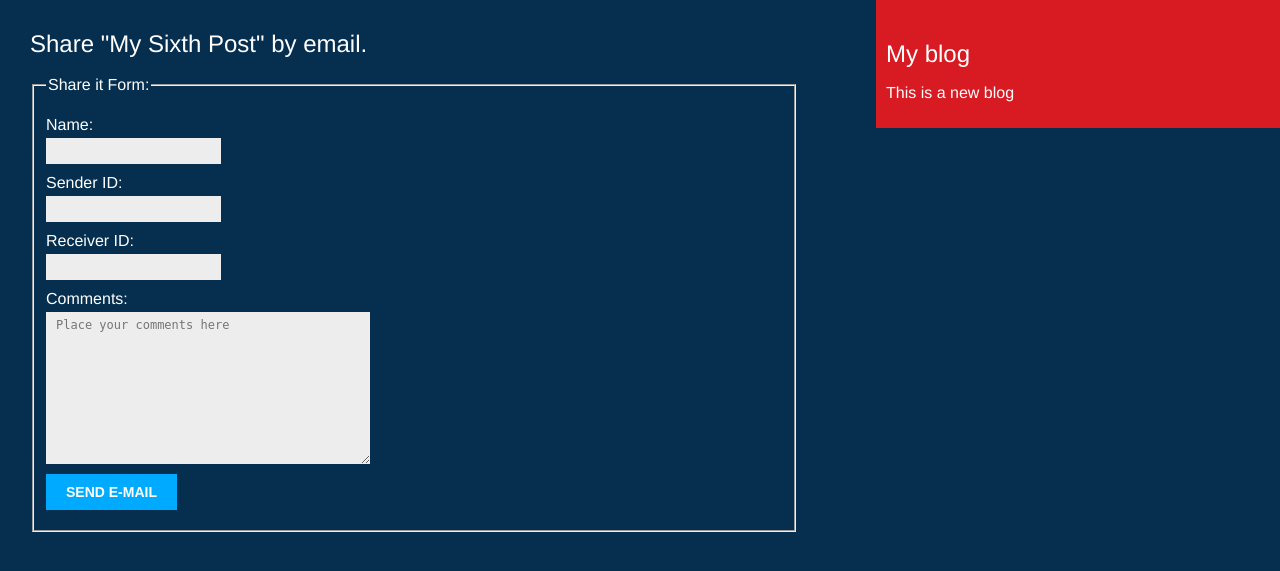
After one commit to vamsden/applets, a Django app: template mysite/templates/blog/share.html in a window 1280 px wide. The commit adds this page. Shown: the top 571 px of the page. Run offline with Django 3.2, Linux system fonts and the light colour scheme; the template is opened without the code that fills it: values that come from a table or form of the project are taken from there, others are empty; data comes from the database, SQL or seed files in the repository.

Commit message:
Bug Fixes, Configured share it Form on the blog

```diff
--- a/mysite/blog/forms.py
+++ b/mysite/blog/forms.py
@@ -3,6 +3,12 @@ from django import forms
 
 class EmailPostForm(forms.Form):
 	name = forms.CharField(max_length=25)
-	email = forms.EmailField()
-	to = forms.EmailField()
-	comments = forms.TextField(required=False)
+	email = forms.EmailField(label='Sender ID')
+	to = forms.EmailField(label='Receiver ID')
+	comments = forms.CharField(required=False, widget=forms.Textarea(
+		attrs={
+			"id": "comments",
+			"title": "Insert Comments",
+			"placeholder": "Place your comments here",
+		})
+	)
--- a/mysite/blog/urls.py
+++ b/mysite/blog/urls.py
@@ -6,4 +6,5 @@ urlpatterns = [
 	url(r'^$', views.PostListView.as_view(), name='post_list'),
 	url(r'^(?P<year>\d{4})/(?P<month>\d{2})/(?P<day>\d{2})/'\
 		r'(?P<post>[-\w]+)/$', views.post_detail, name='post_detail'),
+	url(r'^(?P<post_id>\d+)/share/$', views.post_share, name='post_share'),
 ]
--- a/mysite/static/css/blog.css
+++ b/mysite/static/css/blog.css
@@ -99,3 +99,8 @@ input[type=submit] {
     font-size:12px;
     color:#666;
 }
+
+/* share form */
+label {
+    color: #fff;
+}
--- a/mysite/templates/blog/detail.html
+++ b/mysite/templates/blog/detail.html
@@ -10,5 +10,6 @@
 		Go Back Button in javascript
 		< input type=button value="Previous Page" onClick="javascript:history.g
 	{% endcomment %}
+	<p><a href="{% url 'blog:post_share' post.id %}">Share this post</a></p>
 	<button><a href="{{request.META.HTTP_REFERER}}">Go back</a></button>
 {% endblock content %}
--- /dev/null
+++ b/mysite/templates/blog/share.html
@@ -0,0 +1,29 @@
+{% extends "blog/base.html" %}
+
+{% block title %}Share a post{% endblock title %}
+
+{% block content %}
+	{% if sent %}
+		<h2>Email was successfully sent.</h2>
+		<p>"{{ post.title }}" was successfully sent to {{ receiver }}.</p>
+		<button><a href="{{request.META.HTTP_REFERER}}">Go back</a></button>
+	{% else %}
+		<h2>Share "{{ post.title }}" by email.</h2><br>
+		<form action="." method="post">
+			<fieldset>
+				<legend>Share it Form:</legend>
+				{{ form.as_p }} {% csrf_token %}
+				<input type="submit" value="Send e-mail">
+			</fieldset>
+		</form>
+	{% endif %}
+	{% comment %}
+		# Rendering each field from the form
+		{% for field in form %}
+			<div>
+				{{ field.errors }}
+				{{ field.label_tag }} {{ field }}
+			</div>
+		{% endfor %}
+	{% endcomment %}
+{% endblock content %}
```
Also changed, not shown: mysite/blog/views.py (+13 -0 lines).
